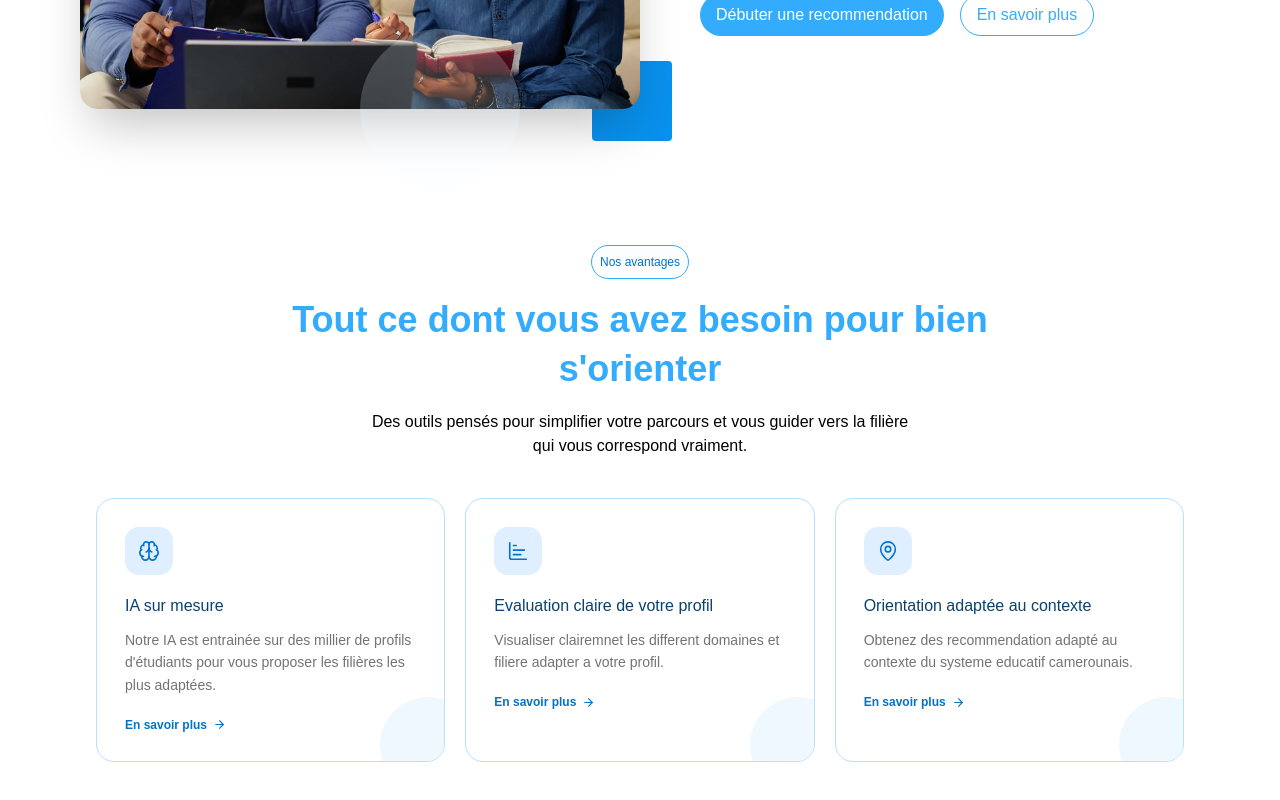
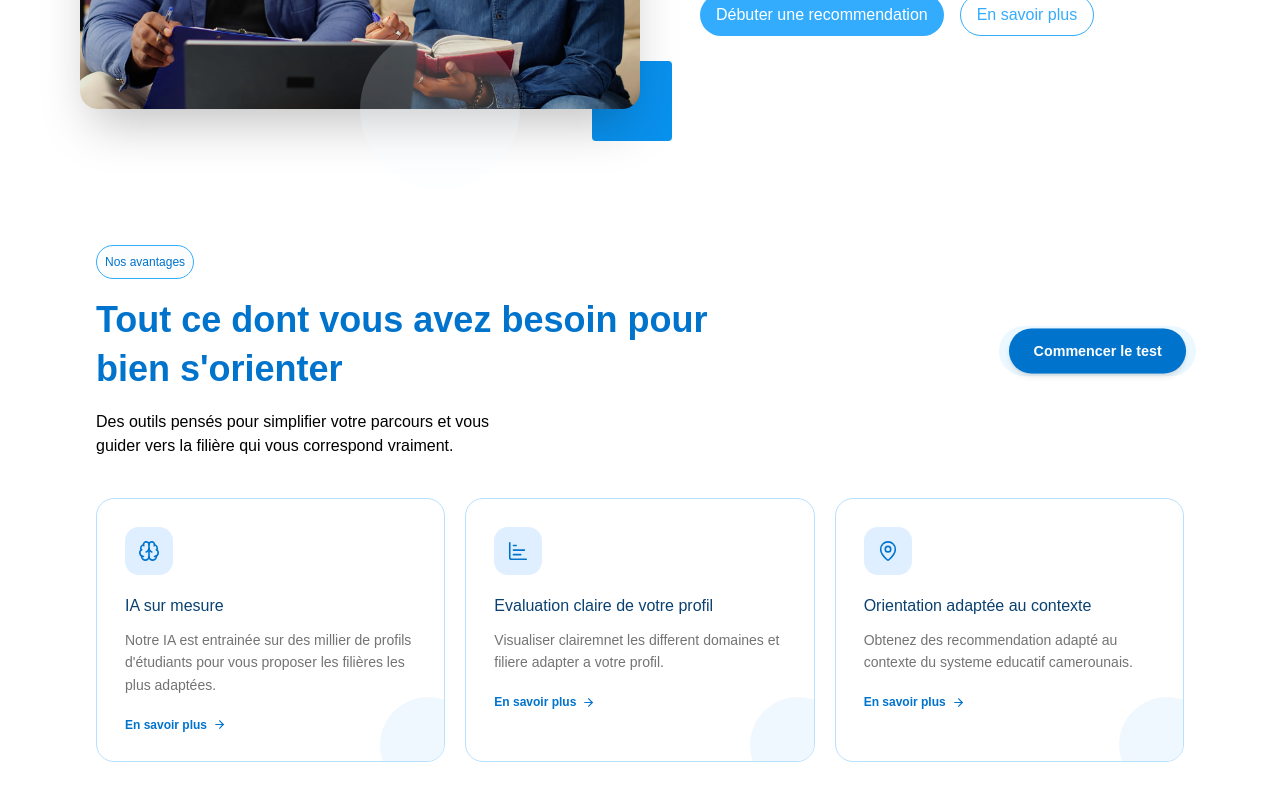
Before and after one commit to EmmanuelSeujip/interface-conseil-etudiant, a React (Vite) app: page / in a window 1280 px wide. Shown: the part 1118-1918 px from the top of the page. Built offline with nearby package versions, Linux system fonts and the light colour scheme.

Commit message:
Ajout d'un boutton de respiration

```diff
--- a/src/component/Home/BenefitPresentation/BenfitPresentation.jsx
+++ b/src/component/Home/BenefitPresentation/BenfitPresentation.jsx
@@ -1,15 +1,22 @@
 import { Brain, ChartBar, MapPin } from "lucide-react";
 import TitleDiv from "@/component/Home/SharedHome/TitleDiv";
 import AdvantageCard from "./AdvantageCard";
+import BreathingButton from "@/component/Shared/BreathingButton";
 
 const BenefitPresentation = () => {
     return (
         <div className="w-full mx-auto p-4 flex flex-col gap-10">
-            <div className="flex flex-col items-center justify-center ">
-                <TitleDiv>Nos avantages</TitleDiv>
-                <h1 className="text-4xl font-bold text-center mt-4 mb-4 w-2/3 leading-snug text-primary">Tout ce dont vous avez besoin pour bien s'orienter</h1>
-                <p className="text-center w-1/2">Des outils pensés pour simplifier votre parcours et vous guider vers la filière qui vous correspond vraiment.</p>
+            <div className="flex justify-between">
+                <div className="flex flex-col ">
+                    <TitleDiv>Nos avantages</TitleDiv>
+                    <h1 className="text-4xl font-bold  mt-4 mb-4 w-3/4 leading-snug text-picton-blue-600">Tout ce dont vous avez besoin pour bien s'orienter</h1>
+                    <p className=" w-1/2">Des outils pensés pour simplifier votre parcours et vous guider vers la filière qui vous correspond vraiment.</p>
+                </div>
+                <div className="flex items-center justify-center">
+                    <BreathingButton>Commencer le test</BreathingButton>
+                </div>
             </div>
+
             <div className="grid grid-cols-3 gap-5">
                 <AdvantageCard icon={Brain} title="IA sur mesure">
                     Notre IA est entrainée sur des millier de profils d'étudiants pour vous proposer les filières les plus adaptées.
--- /dev/null
+++ b/src/component/Shared/BreathingButton.jsx
@@ -0,0 +1,37 @@
+import { motion } from "framer-motion";
+
+const BreathingButton = ({ children, onClick }) => {
+  return (
+    <div className="relative inline-flex items-center justify-center">
+
+      {/* Anneau de respiration externe */}
+      <motion.span
+        className="absolute inset-0 rounded-full bg-picton-blue-400"
+        animate={{ scale: [1, 1.18, 1], opacity: [0.4, 0, 0.4] }}
+        transition={{ duration: 2.5, repeat: Infinity, ease: "easeInOut" }}
+      />
+
+      {/* Anneau de respiration interne */}
+      <motion.span
+        className="absolute inset-0 rounded-full bg-picton-blue-300"
+        animate={{ scale: [1, 1.10, 1], opacity: [0.5, 0, 0.5] }}
+        transition={{ duration: 2.5, repeat: Infinity, ease: "easeInOut", delay: 0.4 }}
+      />
+
+      {/* Bouton principal */}
+      <motion.button
+        onClick={onClick}
+        className="relative z-10 rounded-full bg-picton-blue-600 px-6 py-3 text-sm font-semibold text-white shadow-md cursor-pointer"
+        animate={{ scale: [1, 1.03, 1] }}
+        transition={{ duration: 2.5, repeat: Infinity, ease: "easeInOut" }}
+        whileHover={{ scale: 1.06 }}
+        whileTap={{ scale: 0.96 }}
+      >
+        {children}
+      </motion.button>
+
+    </div>
+  );
+};
+
+export default BreathingButton;
```
